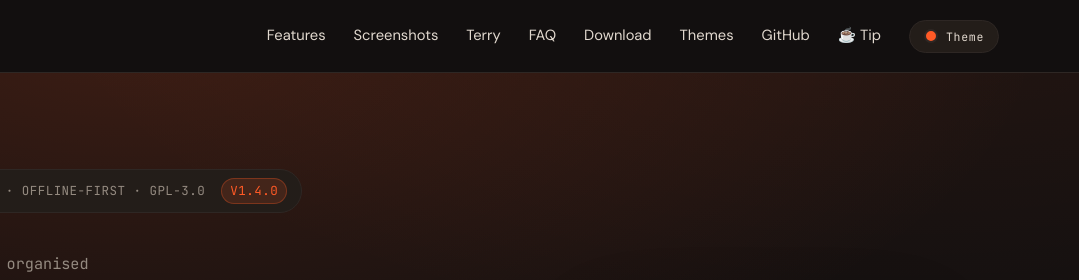
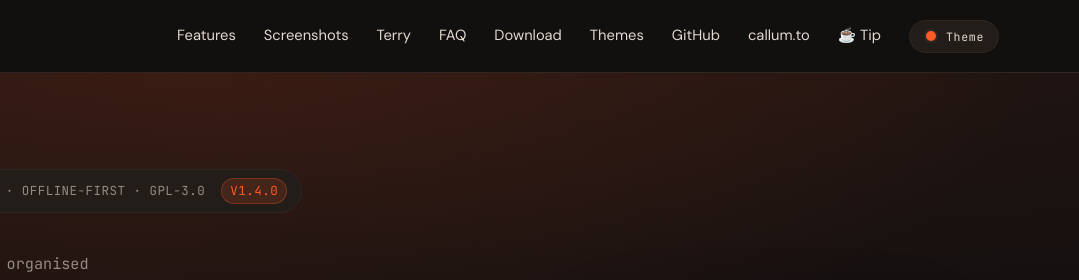
Before and after one commit to Callummadden/cegin, a plain HTML site: page docs/index.html in a window 1280 px wide. Shown: the top 280 px of the page, 201-1280 px from the left. Drawn offline with Linux system fonts and the light colour scheme.

Commit message:
docs: add callum.to and update tip link to buymeacoffee/cmadzz
Nav and footer point tip to the current BMC profile and link the personal site.

```diff
--- a/docs/index.html
+++ b/docs/index.html
@@ -44,7 +44,8 @@
         <a href="#download">Download</a>
         <a href="#customize">Themes</a>
         <a href="https://github.com/cmadzz/cegin" target="_blank" rel="noopener noreferrer">GitHub</a>
-        <a href="https://buymeacoffee.com/callummadden" target="_blank" rel="noopener noreferrer">☕ Tip</a>
+        <a href="https://callum.to" target="_blank" rel="noopener noreferrer">callum.to</a>
+        <a href="https://buymeacoffee.com/cmadzz" target="_blank" rel="noopener noreferrer">☕ Tip</a>
         <button type="button" class="theme-trigger" data-theme-open aria-label="Change theme">
           <span class="theme-trigger-dot"></span>
           <span class="theme-trigger-label">Theme</span>
@@ -1144,7 +1145,8 @@ docker compose up -d</div>
         <a href="#faq">FAQ</a>
         <a href="privacy.html">Privacy</a>
         <a href="https://github.com/cmadzz/cegin" target="_blank" rel="noopener noreferrer">GitHub</a>
-        <a href="https://buymeacoffee.com/callummadden" target="_blank" rel="noopener noreferrer">☕ Tip Terry's bowl</a>
+        <a href="https://callum.to" target="_blank" rel="noopener noreferrer">callum.to</a>
+        <a href="https://buymeacoffee.com/cmadzz" target="_blank" rel="noopener noreferrer">☕ Tip Terry's bowl</a>
         <a href="https://www.cegin.kitchen" target="_blank" rel="noopener noreferrer">cegin.kitchen</a>
         <a href="https://github.com/cmadzz/cegin/blob/main/LICENSE" target="_blank" rel="noopener noreferrer">GPL-3.0 License</a>
       </div>
```
